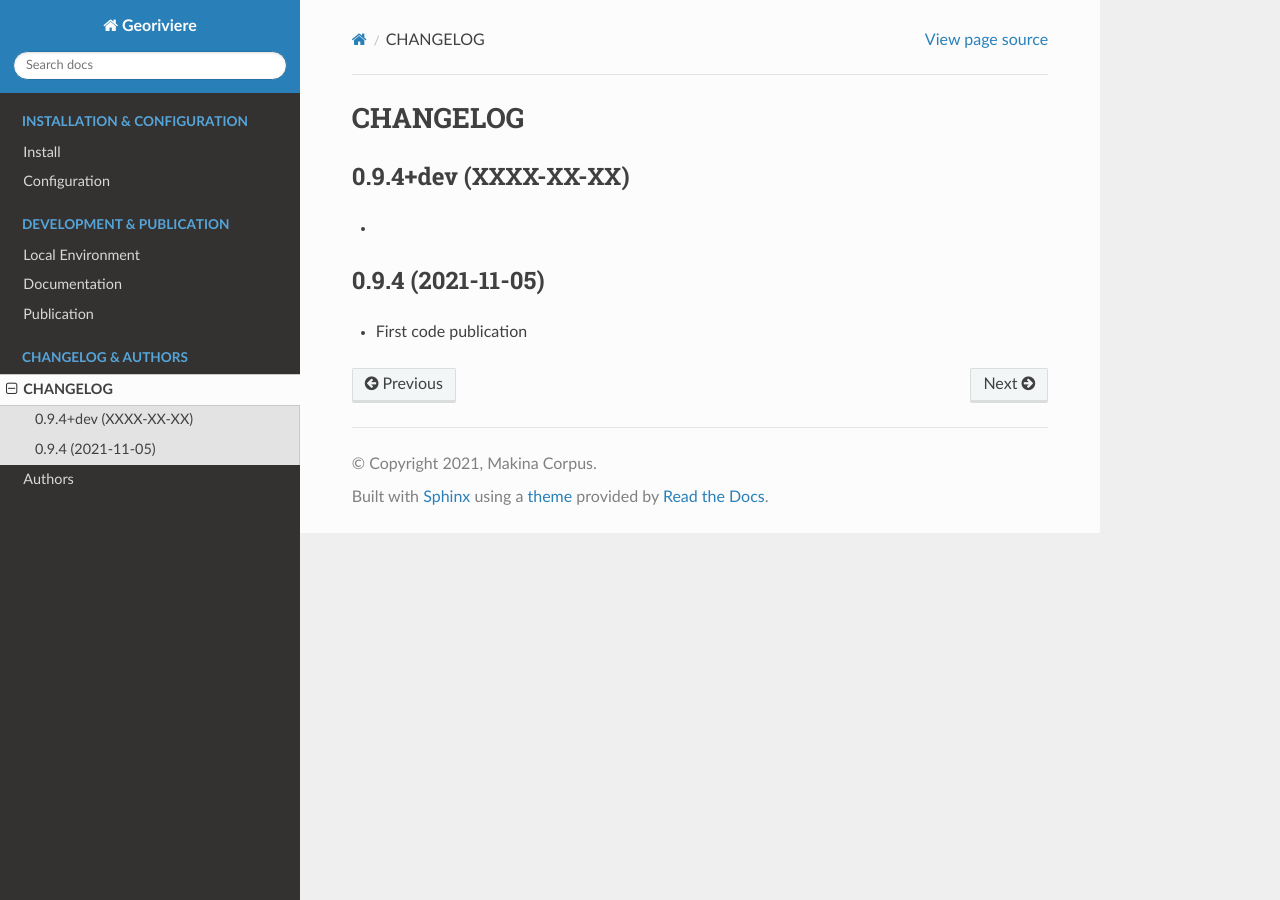
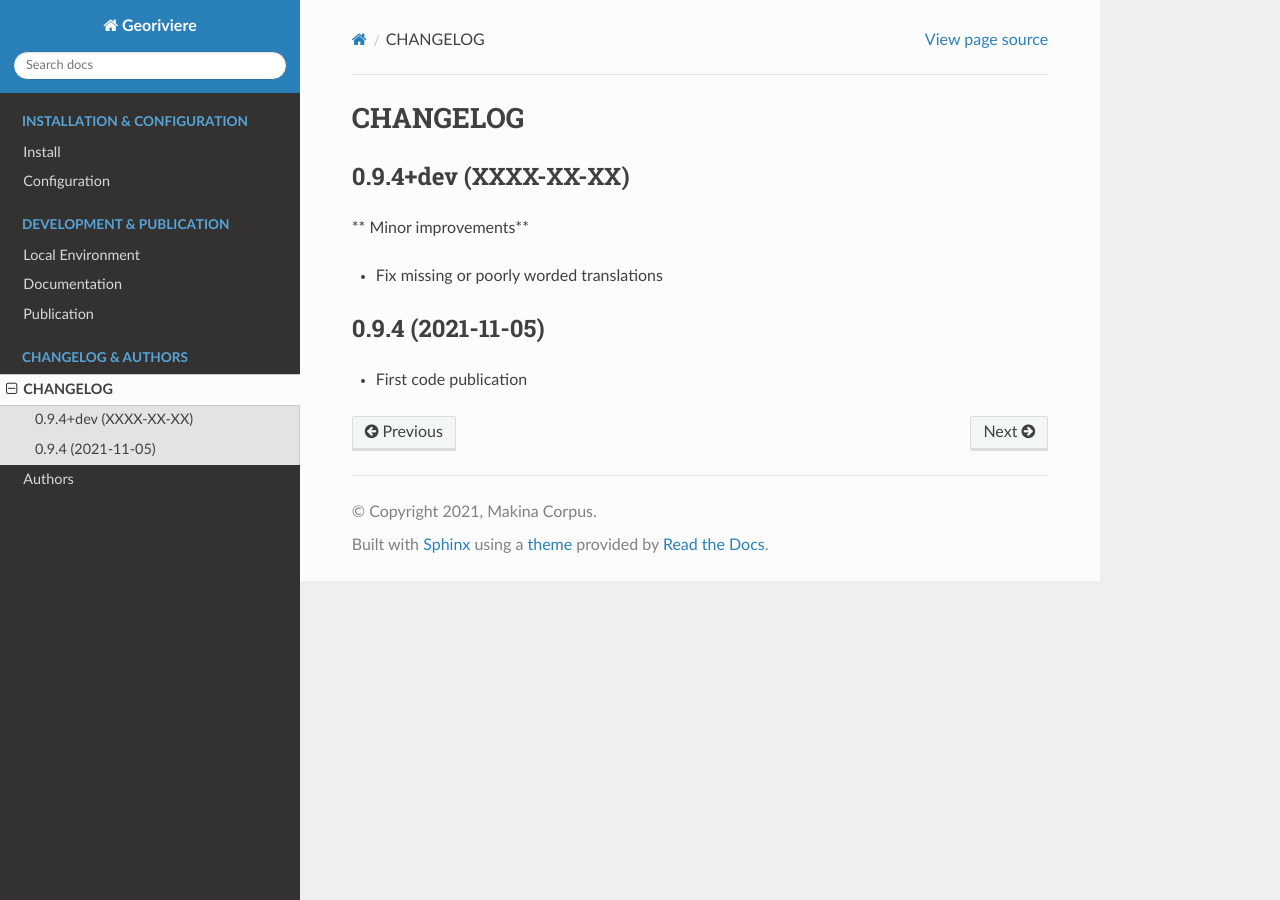
Before and after one commit to Georiviere/Georiviere-admin, a Sphinx documentation site: the page built from docs/changelog.rst, in a window 1280 px wide. Built offline with Sphinx 7.4.7 and the Read the Docs theme 2.0.0, drawn with Linux system fonts in a browser that asks for light colours; the version number could not be read and is left out.

Commit message:
Improve translations - Add changelog

```diff
--- a/docs/changelog.rst
+++ b/docs/changelog.rst
@@ -5,7 +5,9 @@ CHANGELOG
 0.9.4+dev    (XXXX-XX-XX)
 -------------------------
 
-*
+** Minor improvements**
+
+- Fix missing or poorly worded translations
 
 
 0.9.4        (2021-11-05)
```
